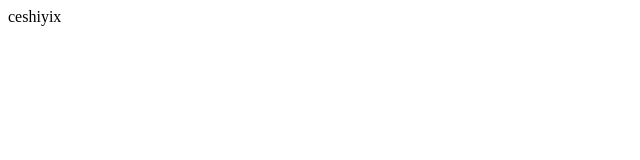
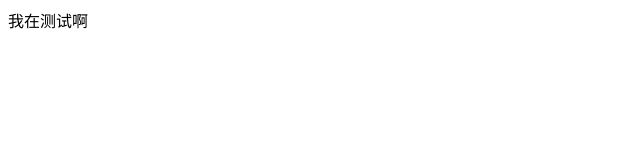
Before and after one commit to shuangliuliu/git_learning, a plain HTML site: page index.html in a window 1280 px wide. Shown: the full height of the page, 0-640 px from the left. Drawn offline with Linux system fonts and the light colour scheme.

```diff
--- a/index.html
+++ b/index.html
@@ -7,6 +7,6 @@
     <title>Document</title>
 </head>
 <body>
-    ceshiyix
+    我在测试啊
 </body>
 </html>
```
